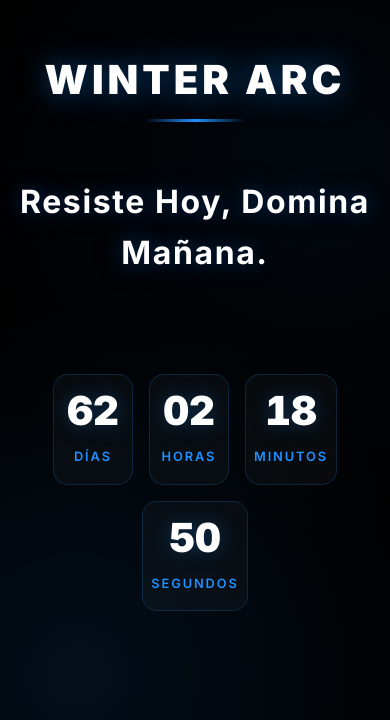
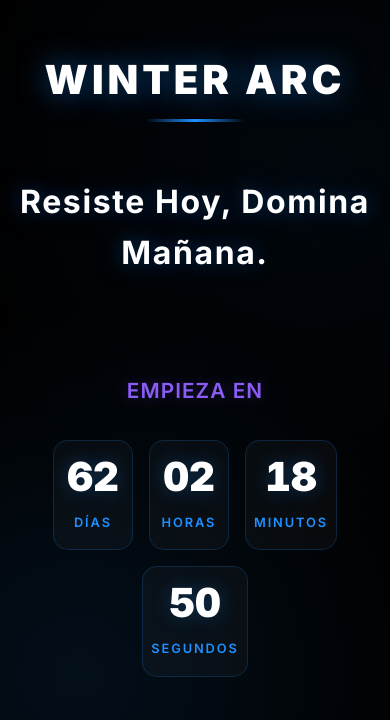
Before and after one commit to GuilleBV/winterarc, a plain HTML site: page index.html in a window 390 px wide. Drawn offline with Linux system fonts and the light colour scheme.

Commit message:
Añadimos el empieza en o teermina en

```diff
--- a/index.html
+++ b/index.html
@@ -15,6 +15,11 @@
 
     <main class="main">
         <section class="counter-section">
+            <!-- Texto descriptivo del contador -->
+            <div class="counter-description">
+                <span id="counter-text" class="counter-text"></span>
+            </div>
+
             <div id="countdown" class="countdown">
                 <div class="countdown-item">
                     <span id="days" class="number">--</span>
@@ -86,7 +91,7 @@
                     <div class="radio-group">
                         <label><input type="radio" name="sleep" value="5" required> Sí, 7-8 horas siempre</label>
                         <label><input type="radio" name="sleep" value="4"> Sí, 6-7 horas generalmente</label>
-                        <label><input type="radio" name="exercise" value="3"> A veces, irregular</label>
+                        <label><input type="radio" name="sleep" value="3"> A veces, irregular</label>
                         <label><input type="radio" name="sleep" value="2"> Raramente, muy irregular</label>
                         <label><input type="radio" name="sleep" value="1"> No, horario caótico</label>
                     </div>
--- a/script.js
+++ b/script.js
@@ -9,6 +9,7 @@ const WINTER_ARC_END = new Date('2026-03-01T23:59:59');
 // Elementos del DOM
 const countdownElement = document.getElementById('countdown');
 const statusMessageElement = document.getElementById('status-message');
+const counterTextElement = document.getElementById('counter-text');
 const epicFinalizationElement = document.getElementById('epic-finalization');
 const epicMessageElement = document.getElementById('epic-message');
 const epicQuizButtonElement = document.getElementById('epic-quiz-button');
@@ -247,6 +248,11 @@ function updateCountdown() {
         minutesElement.textContent = padZero(timeLeft.minutes);
         secondsElement.textContent = padZero(timeLeft.seconds);
 
+        // Actualizar texto descriptivo para "Termina en"
+        if (counterTextElement) {
+            counterTextElement.textContent = 'Termina en';
+        }
+
         // Cambiar el mensaje del status
         if (!statusMessageElement.classList.contains('show')) {
             statusMessageElement.textContent = 'El Winter Arc está en curso. ¡Aprovecha cada momento!';
@@ -259,6 +265,11 @@ function updateCountdown() {
         hoursElement.textContent = padZero(timeLeft.hours);
         minutesElement.textContent = padZero(timeLeft.minutes);
         secondsElement.textContent = padZero(timeLeft.seconds);
+
+        // Actualizar texto descriptivo para "Empieza en"
+        if (counterTextElement) {
+            counterTextElement.textContent = 'Empieza en';
+        }
 
         // Ocultar mensaje del status
         statusMessageElement.classList.remove('show');
@@ -379,6 +390,15 @@ function init() {
 
         // Actualizar cada segundo
         setInterval(updateCountdown, 1000);
+
+        // Asegurar que el texto descriptivo se muestre inmediatamente
+        if (counterTextElement) {
+            if (now >= WINTER_ARC_START) {
+                counterTextElement.textContent = 'Termina en';
+            } else {
+                counterTextElement.textContent = 'Empieza en';
+            }
+        }
     }
 
     // Añadir efecto de entrada suave
--- a/style.css
+++ b/style.css
@@ -60,7 +60,7 @@ body::before {
     font-weight: 700;
     color: #ffffff;
     margin-top: 4rem;
-    margin-bottom: 3rem;
+    margin-bottom: 5rem;
     opacity: 0;
     animation: fadeInUp 0.8s ease-out forwards;
     animation-delay: 0.3s;
@@ -84,6 +84,23 @@ body::before {
     padding: 2rem;
 }
 
+/* Texto descriptivo del contador */
+.counter-description {
+    margin-bottom: 2rem;
+    opacity: 0;
+    animation: fadeInUp 0.8s ease-out forwards;
+    animation-delay: 0.4s;
+}
+
+.counter-text {
+    font-size: 1.8rem;
+    font-weight: 600;
+    color: #8B5CF6;
+    text-transform: uppercase;
+    letter-spacing: 0.1em;
+    text-shadow: 0 0 15px rgba(139, 92, 246, 0.3);
+}
+
 .countdown {
     display: flex;
     justify-content: center;
@@ -92,7 +109,7 @@ body::before {
     flex-wrap: wrap;
     opacity: 0;
     animation: fadeInUp 1s ease-out forwards;
-    animation-delay: 0.5s;
+    animation-delay: 0.6s;
 }
 
 .countdown-item {
@@ -678,6 +695,11 @@ body::before {
         font-size: 2.5rem;
         padding: 0.8rem 1.5rem;
     }
+
+    /* Responsive para el texto descriptivo del contador */
+    .counter-text {
+        font-size: 1.5rem;
+    }
 }
 
 @media (max-width: 480px) {
@@ -712,4 +734,10 @@ body::before {
         font-size: 2rem;
         padding: 0.6rem 1rem;
     }
+
+    /* Responsive para el texto descriptivo del contador */
+    .counter-text {
+        font-size: 1.3rem;
+        letter-spacing: 0.05em;
+    }
 }
```
